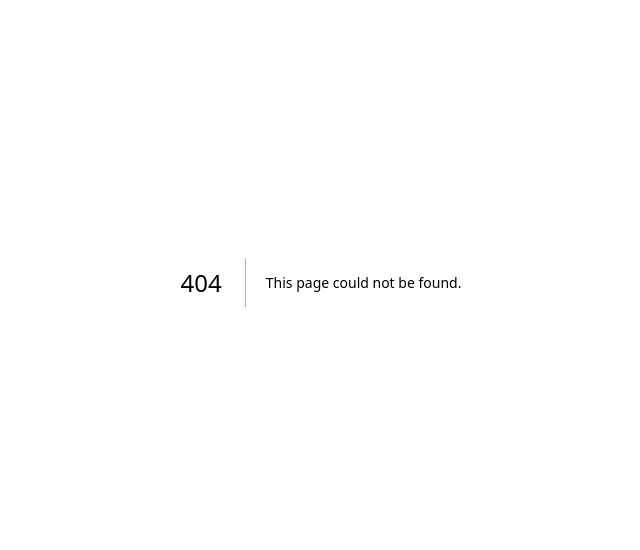
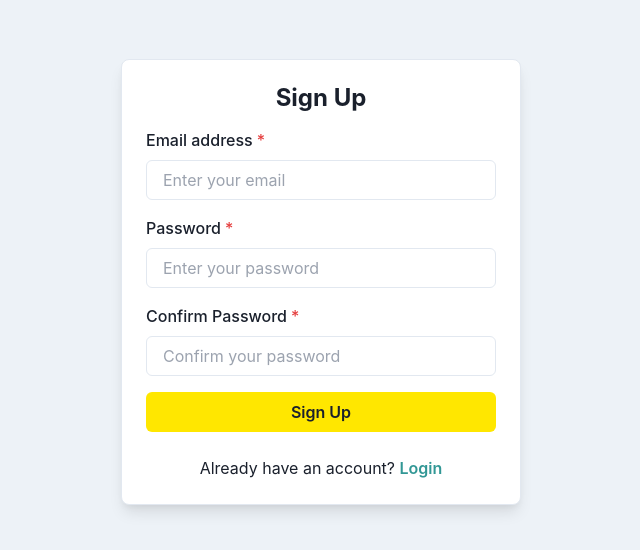
Before and after one commit to Abhishek10351/employee-management, a Next.js app in the folder client/: page /auth/signup in a window 1280 px wide. Before the commit this address had no page. Shown: the part 118-668 px from the top of the page, without its empty margins (319-959 px from the left). Built offline with nearby package versions, Linux system fonts and the light colour scheme.

Commit message:
feat: add signup

```diff
--- /dev/null
+++ b/client/components/auth/signup/SignUp.tsx
@@ -0,0 +1,129 @@
+"use client";
+
+import React, { useState } from "react";
+import {
+    Box,
+    Button,
+    FormControl,
+    FormLabel,
+    Input,
+    Stack,
+    Heading,
+    Text,
+    useToast,
+} from "@chakra-ui/react";
+import Link from "next/link";
+
+export default function SignUp() {
+    const toast = useToast();
+
+    const [email, setEmail] = useState("");
+    const [password, setPassword] = useState("");
+    const [confirmPassword, setConfirmPassword] = useState("");
+
+    function handleSubmit(e: React.FormEvent) {
+        e.preventDefault();
+
+        if (!email || !password || !confirmPassword) {
+            toast({
+                title: "Please fill all the fields.",
+                status: "warning",
+                duration: 3000,
+                isClosable: true,
+            });
+            return;
+        }
+
+        if (password !== confirmPassword) {
+            toast({
+                title: "Passwords do not match.",
+                status: "error",
+                duration: 3000,
+                isClosable: true,
+            });
+            return;
+        }
+
+        console.log("Signup Details:", { email, password });
+        toast({
+            title: "Account created successfully.",
+            status: "success",
+            duration: 3000,
+            isClosable: true,
+        });
+    }
+
+    return (
+        <Box
+            minH="100vh"
+            display="flex"
+            justifyContent="center"
+            alignItems="center"
+            bg="gray.100"
+        >
+            <Box
+                w="full"
+                maxW="400px"
+                p={6}
+                borderWidth={1}
+                borderRadius="lg"
+                boxShadow="lg"
+                bg="white"
+            >
+                <Heading mb={4} fontSize="2xl" textAlign="center">
+                    Sign Up
+                </Heading>
+                <form onSubmit={handleSubmit}>
+                    <Stack spacing={4}>
+                        <FormControl isRequired>
+                            <FormLabel>Email address</FormLabel>
+                            <Input
+                                type="email"
+                                placeholder="Enter your email"
+                                value={email}
+                                onChange={(e) => setEmail(e.target.value)}
+                            />
+                        </FormControl>
+                        <FormControl isRequired>
+                            <FormLabel>Password</FormLabel>
+                            <Input
+                                type="password"
+                                placeholder="Enter your password"
+                                value={password}
+                                onChange={(e) => setPassword(e.target.value)}
+                            />
+                        </FormControl>
+                        <FormControl isRequired>
+                            <FormLabel>Confirm Password</FormLabel>
+                            <Input
+                                type="password"
+                                placeholder="Confirm your password"
+                                value={confirmPassword}
+                                onChange={(e) =>
+                                    setConfirmPassword(e.target.value)
+                                }
+                            />
+                        </FormControl>
+
+                        <Button
+                            bg="var(--accent-color)"
+                            type="submit"
+                            width="full"
+                        >
+                            Sign Up
+                        </Button>
+
+                        <Text textAlign="center" mt={2}>
+                            Already have an account?{" "}
+                            <Link href="/login" passHref>
+                                <Button variant="link" colorScheme="teal">
+                                    Login
+                                </Button>
+                            </Link>
+                        </Text>
+                    </Stack>
+                </form>
+            </Box>
+        </Box>
+    );
+}
--- /dev/null
+++ b/client/sites/auth/signup/SignupPage.tsx
@@ -0,0 +1,5 @@
+import SignUp from "../../../components/auth/signup/SignUp";
+
+export default function SignUpPage() {
+    return <SignUp />;
+}
--- /dev/null
+++ b/client/src/app/auth/signup/page.tsx
@@ -0,0 +1,5 @@
+import SignUp from "../../../../sites/auth/signup/SignupPage";
+
+export default function SignupPage() {
+    return <SignUp />;
+}
```
